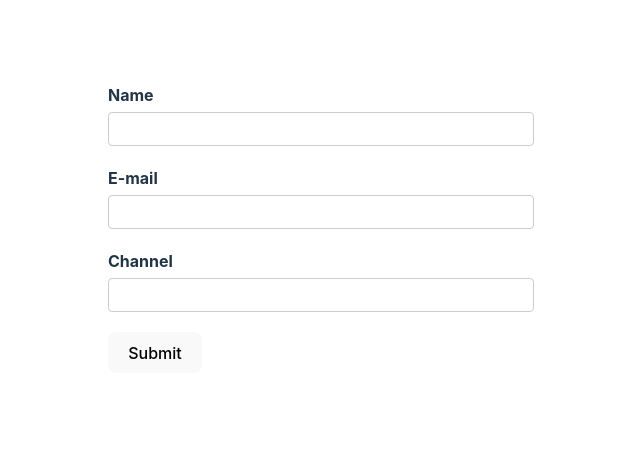
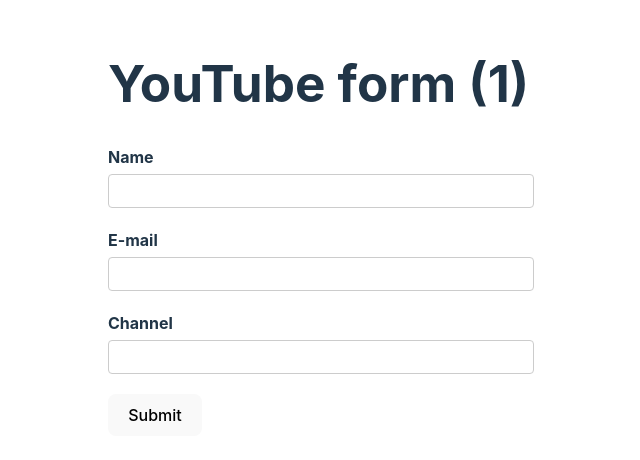
Before and after one commit to hyeonukkang/react-hook-form-tutorial, a React (Vite) app: page / in a window 1280 px wide. Shown: the part 172-632 px from the top of the page, without its empty margins (319-959 px from the left). Built offline with nearby package versions, Linux system fonts and the light colour scheme.

Commit message:
feat: add handleSubmit on form

```diff
--- a/src/components/YouTubeForm.tsx
+++ b/src/components/YouTubeForm.tsx
@@ -1,10 +1,13 @@
 import { useForm } from "react-hook-form"
 import * as S from "./YouTubeForm.styled"
 import { DevTool } from "@hookform/devtools"
+import { FormValues } from "./type"
+
+let renderCount = 0
 
 const YouTubeForm = () => {
-  const form = useForm()
-  const { register, control } = form
+  const form = useForm<FormValues>()
+  const { register, control, handleSubmit } = form
   //  bad case
   // const { name, ref, onChange, onBlur } = register("username")
   //   <S.StyledInput
@@ -16,9 +19,23 @@
   //   onBlur={onBlur}
   // />
 
+  // you can check react-hook-form render only one when you typing on input.
+  renderCount++
+
+  const onSubmit = (data: FormValues) => {
+    console.log("🚀 ~ file: YouTubeForm.tsx:25 ~ onSubmit ~ data:", data)
+  }
+
   return (
     <div>
-      <form>
+      <h1>YouTube form ({renderCount / 2})</h1>
+      {/* if you got error handleSubmit(onSubmit) of onSumbit
+      '(data: FormValues) => void' 형식의 인수는 'SubmitHandler<FieldValues>' 형식의 매개 변수에 할당될 수 없습니다.
+      'data' 및 'data' 매개 변수의 형식이 호환되지 않습니다.
+      'FieldValues' 형식에 'FormValues' 형식의 username, email, channel 속성이 없습니다.ts(2345)
+      you should check useForm type
+      */}
+      <form onSubmit={handleSubmit(onSubmit)}>
         <S.StyledLabel htmlFor="username">Name</S.StyledLabel>
         <S.StyledInput type="text" id="username" {...register("username")} />
 
@@ -26,7 +43,7 @@
         <S.StyledInput type="email" id="email" {...register("email")} />
 
         <S.StyledLabel htmlFor="channel">Channel</S.StyledLabel>
-        <S.StyledInput type="email" id="channel" {...register("channel")} />
+        <S.StyledInput type="text" id="channel" {...register("channel")} />
 
         <button>Submit</button>
       </form>
--- /dev/null
+++ b/src/components/type.ts
@@ -0,0 +1,5 @@
+export type FormValues = {
+  username: string
+  email: string
+  channel: string
+}
```
